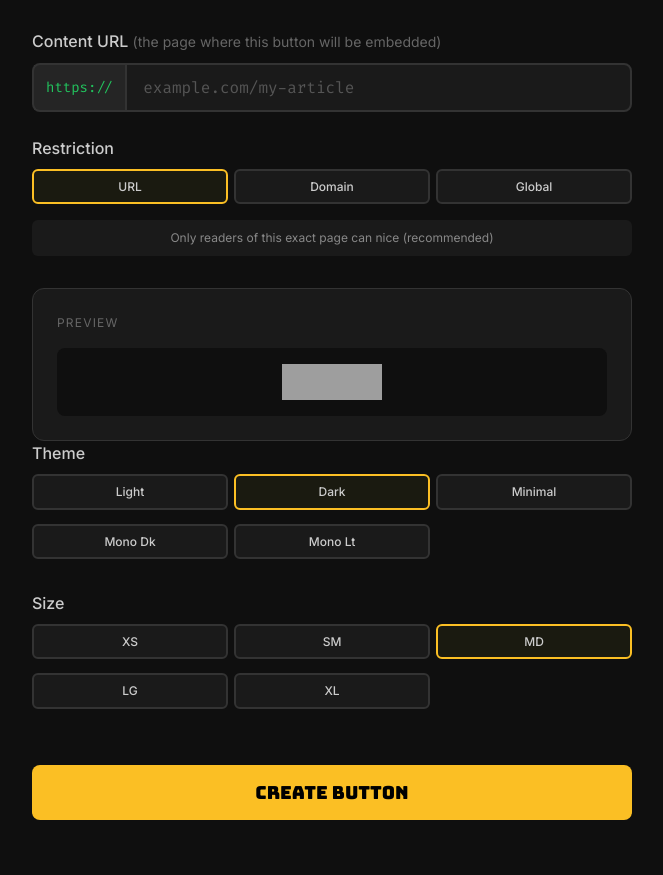
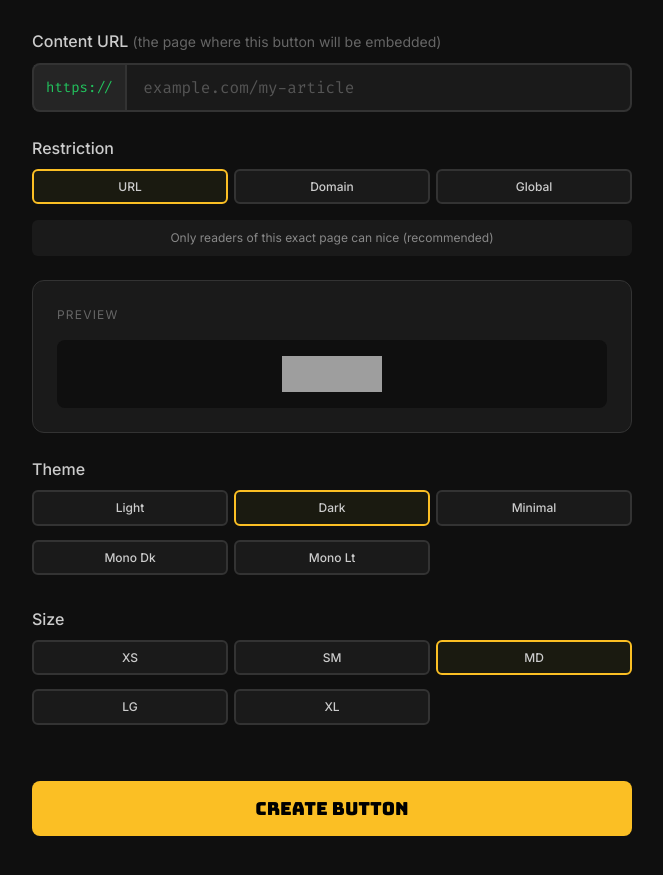
Before and after one commit to GoodEggStudios/nice, a website: page website/create.html in a window 1280 px wide. Shown: the part 203-1078 px from the top of the page, without its empty margins (308-971 px from the left). Before the commit the page ends 1055 px from the top, so only its background shows below. Drawn offline with Linux system fonts and the light colour scheme; grey boxes are pictures that could not be loaded.

Commit message:
ui: fix spacing on create page (#72)
- Balanced preview section margins (1.5rem top and bottom)
- Added 2rem margin-bottom to create button for breathing room

```diff
--- a/website/create.html
+++ b/website/create.html
@@ -217,6 +217,7 @@
       width: 100%;
       padding: 1rem;
       margin-top: 1.5rem;
+      margin-bottom: 2rem;
       font-family: 'Bungee', cursive;
       font-size: 1.125rem;
       background: #fbbf24;
@@ -240,7 +241,8 @@
     }
 
     .preview-section {
-      margin-top: 2rem;
+      margin-top: 1.5rem;
+      margin-bottom: 1.5rem;
       padding: 1.5rem;
       background: #1a1a1a;
       border-radius: 12px;
```
